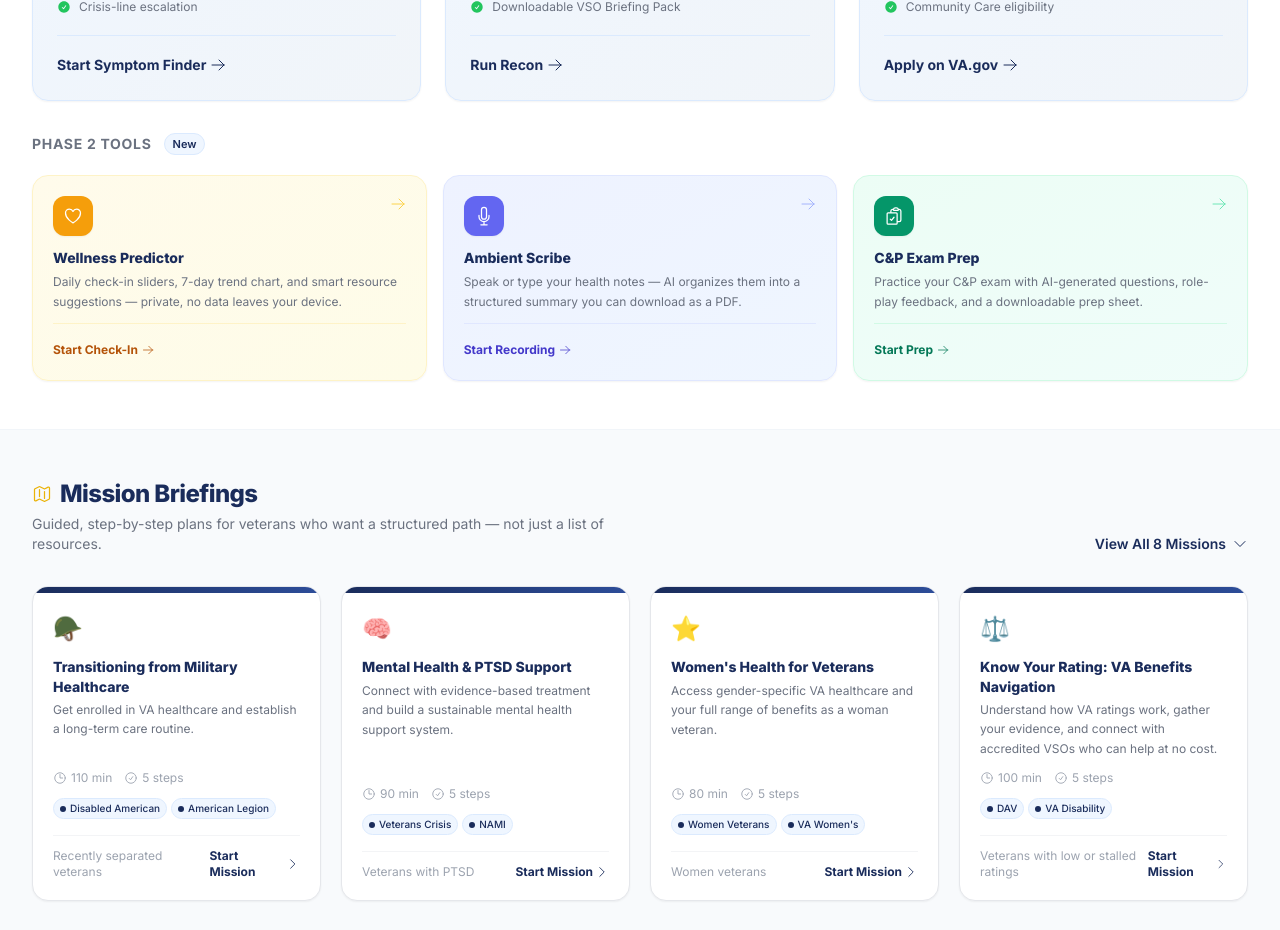
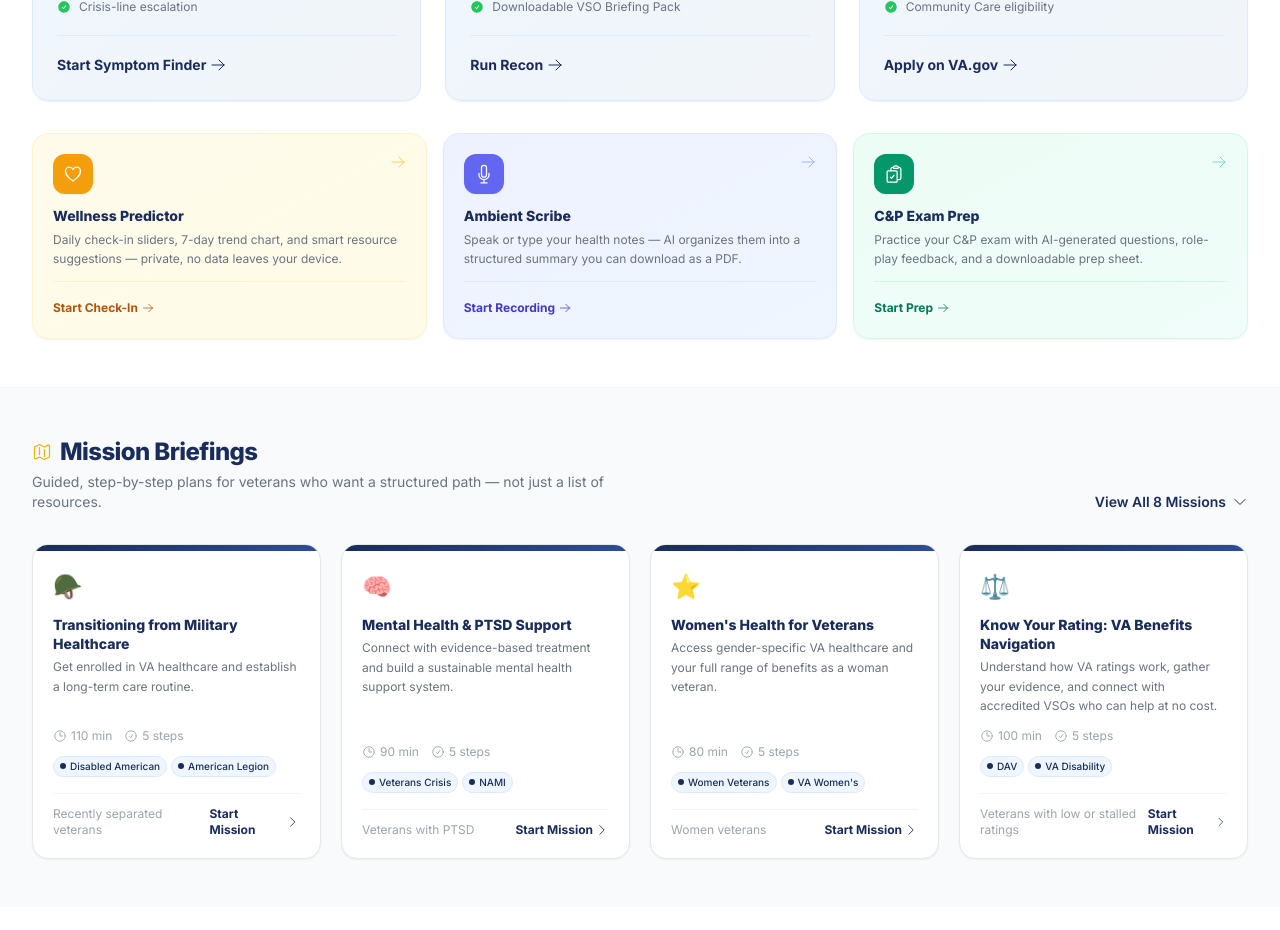
Before and after one commit to spenn0331/Vet1Stop-2.0, a Next.js app: page /health in a window 1280 px wide. Shown: the part 1000-1930 px from the top of the page. Built offline with nearby package versions, Linux system fonts and the light colour scheme; no server answers; the database is empty.

Commit message:
polish: remove Phase 2 Tools heading and New badge for production UX

```diff
--- a/src/app/health/page.tsx
+++ b/src/app/health/page.tsx
@@ -191,12 +191,8 @@ export default function HealthPage() {
             </div>
           </div>
 
-          {/* Phase 2 tools row */}
+          {/* Additional health tools */}
           <div className="mt-8">
-            <div className="flex items-center gap-3 mb-5">
-              <h3 className="text-sm font-bold text-gray-500 uppercase tracking-wider">Phase 2 Tools</h3>
-              <span className="text-[11px] font-semibold text-[#1A2C5B] bg-blue-50 border border-blue-100 px-2 py-0.5 rounded-full">New</span>
-            </div>
             <div className="grid grid-cols-1 md:grid-cols-3 gap-4">
               {/* Wellness Predictor */}
               <Link href="/health/wellness" className="group relative bg-gradient-to-br from-amber-50 to-yellow-50 rounded-2xl p-5 border border-amber-100 shadow-sm hover:shadow-lg hover:-translate-y-1 transition-all duration-300 focus:outline-none focus:ring-2 focus:ring-amber-400 focus:ring-offset-2" aria-label="Go to AI Wellness Predictor">
```
